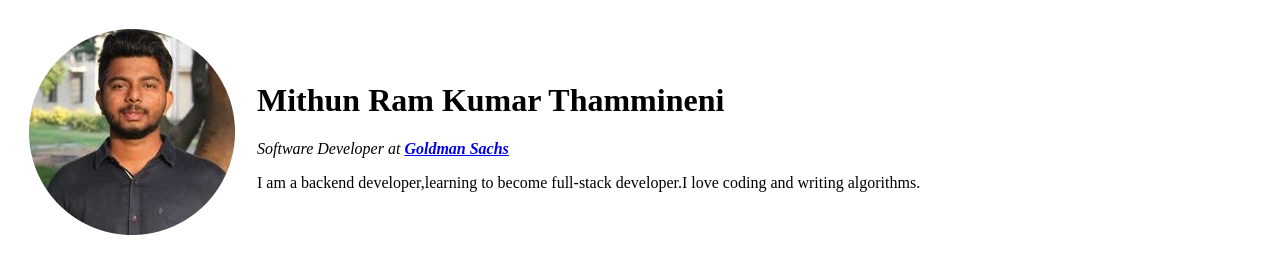
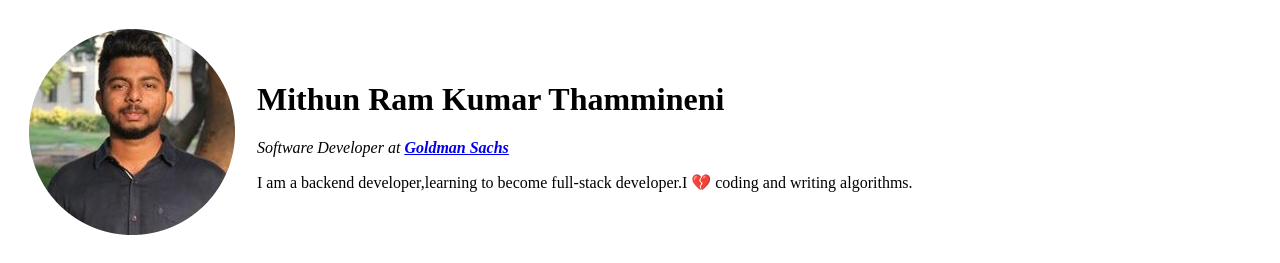
Before and after one commit to MithunRamKumar-Thammineni/cv, a plain HTML site: page index.html in a window 1280 px wide. Shown: the top 263 px of the page. Drawn offline with Linux system fonts and the light colour scheme.

Commit message:
First Commit

```diff
--- a/index.html
+++ b/index.html
@@ -24,7 +24,7 @@
           </p>
           <p>
             I am a backend developer,learning to become full-stack developer.I
-            love coding and writing algorithms.
+            💔 coding and writing algorithms.
           </p>
         </td>
       </tr>
```
